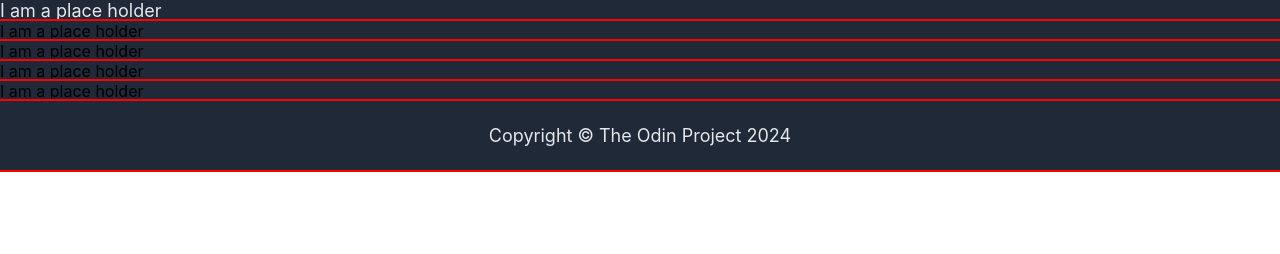
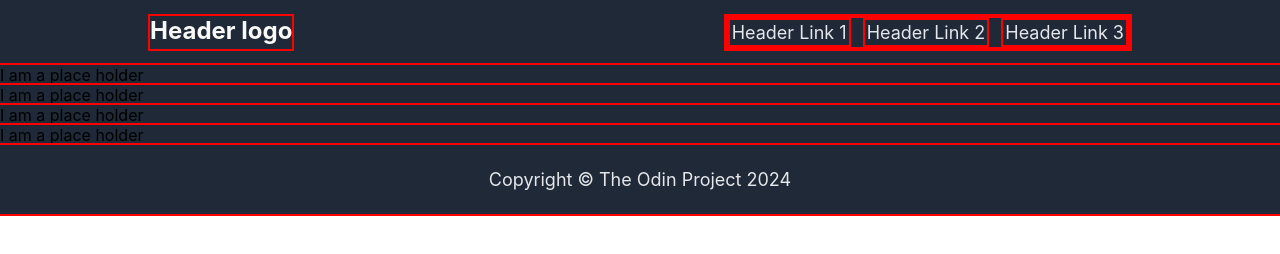
Before and after one commit to digiferm/odin-landing-page, a plain HTML site: page index.html in a window 1280 px wide. Drawn offline with Linux system fonts and the light colour scheme.

Commit message:
add style and content to header
This commit creates a Header Logo Div and Link div with 3 links.
The styling aligns with the specs given as well as my own touches
where no guidance is provided - e.g gap between links.

```diff
--- a/index.html
+++ b/index.html
@@ -9,7 +9,14 @@
 <body>
     <!-- This div holds the header -->
     <div class="header">
-        I am a place holder
+        <div class="logo">Header logo</div>
+        <div class="links">
+            <ul class="links">
+                <li><a class="links" href="">Header Link 1</a></li>
+                <li><a class="links" href="">Header Link 2</a></li>
+                <li><a class="links" href="">Header Link 3</a></li>
+            </ul>
+        </div>
     </div>
 
     <!-- This div holds section 1 / "this website is awesome" -->
--- a/style.css
+++ b/style.css
@@ -12,6 +12,16 @@ body {
     outline: red solid 2px;
 }
 
+ul {
+    display: flex;
+    list-style-type: none;
+    padding: 0px;
+
+}
+
+a {
+    text-decoration: none;
+}
 
 .header, .footer {
     background-color: #1f2937;
@@ -21,6 +31,26 @@ body {
 
 .header {
     display: flex;
+    padding: 16px 150px;
+    justify-content: space-between;
+}
+
+.logo {
+    font-size: 24px;
+    color: #f9faf8;
+    font-weight: bold;
+}
+
+.header .links {
+    display: flex;
+    padding: 2px;
+    margin: 0;
+    font-size: 18px;
+    color: #e5e7eb;
+    justify-content: center;
+    align-items: center;
+    gap: 16px;
+
 }
 
 .footer {
```
